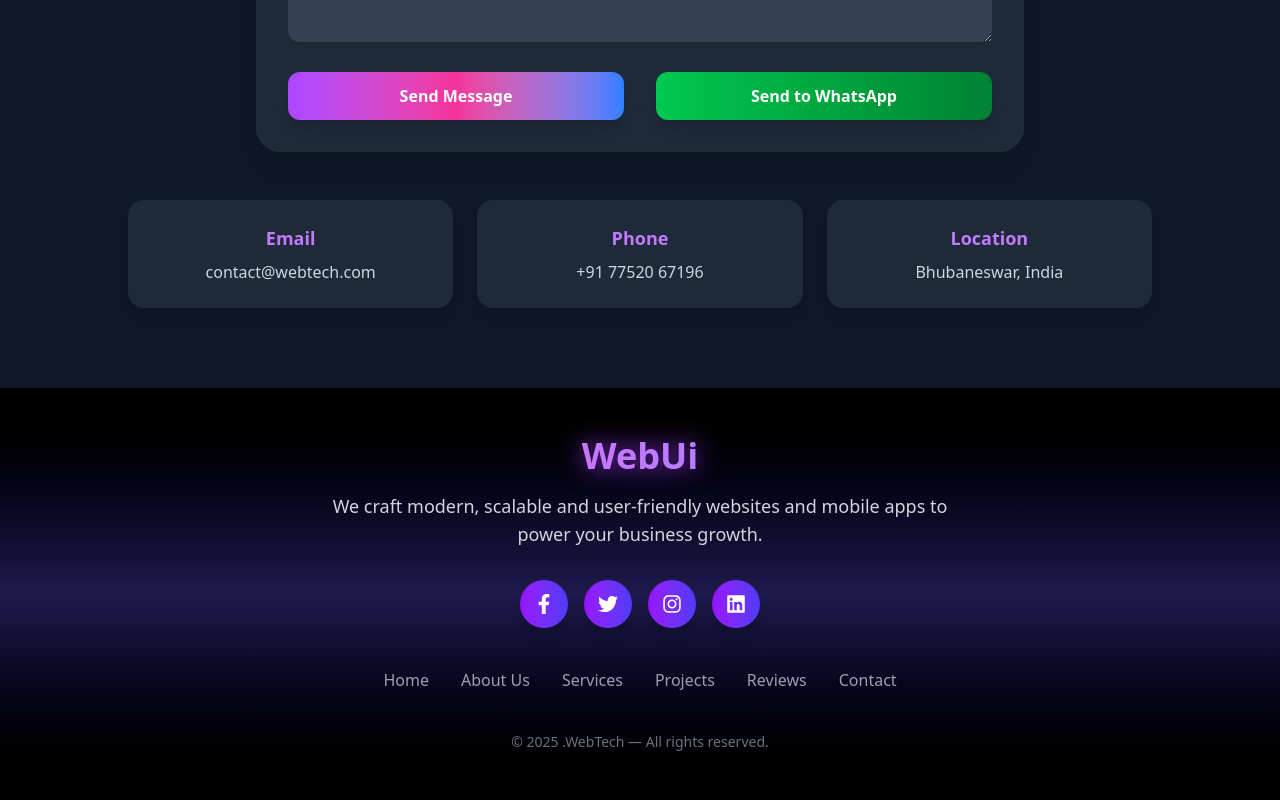
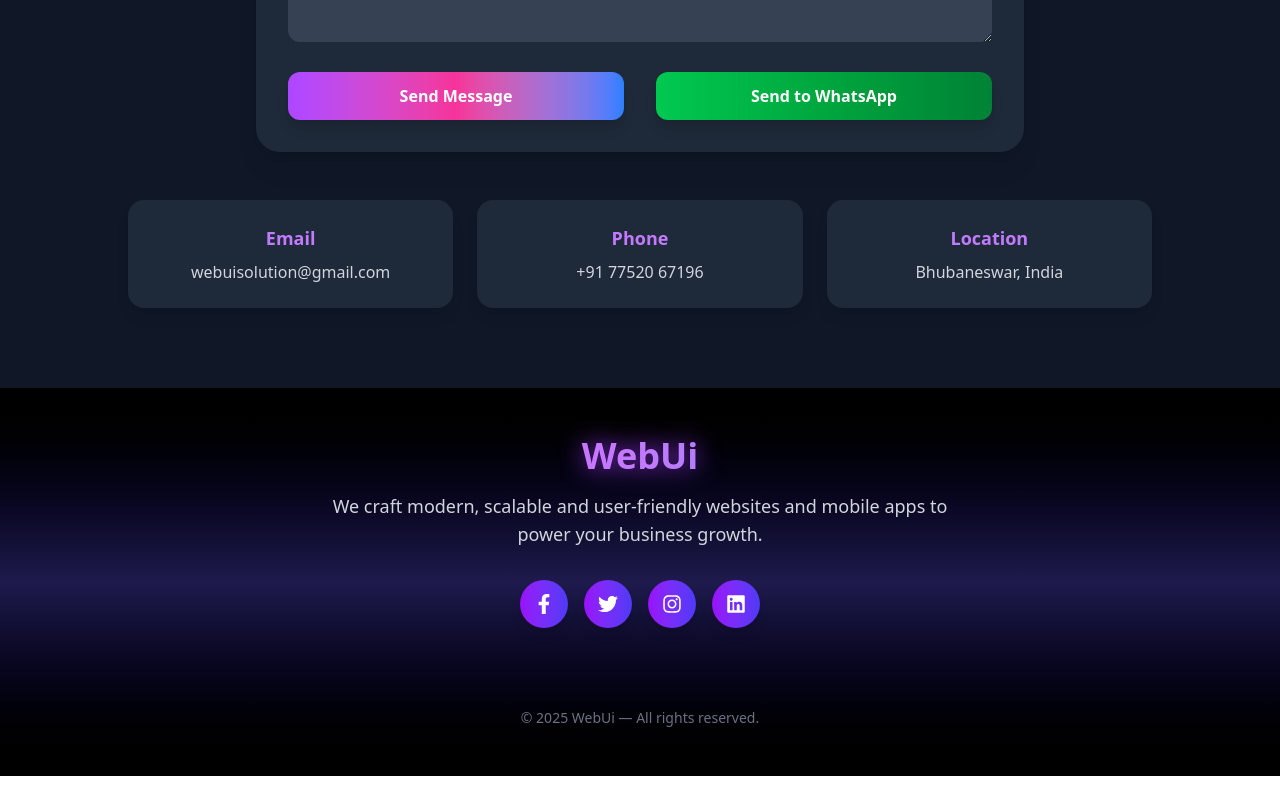
Before and after one commit to Seenusharmma/WebTech, a React (Vite) app in the folder frontend/: page /contact in a window 1280 px wide. Shown: the part 506-1306 px from the top of the page. After the commit the page ends 1282 px from the top, so only its background shows below. Built offline with nearby package versions, Linux system fonts and the light colour scheme.

Commit message:
add social links and update email

```diff
--- a/frontend/src/Components/ContactSection.jsx
+++ b/frontend/src/Components/ContactSection.jsx
@@ -20,7 +20,7 @@
   const handleSendEmail = () => {
     const subject = "New Contact Form Message";
     const body = `Hello, my name is ${form.name}. My email is ${form.email}. Message: ${form.message}`;
-    window.location.href = `mailto:roshansharma7250@gmail.com?subject=${encodeURIComponent(
+    window.location.href = `mailto:webuisolution@gmail.com?subject=${encodeURIComponent(
       subject
     )}&body=${encodeURIComponent(body)}`;
   };
@@ -126,7 +126,7 @@
         >
           <div className="bg-gray-800 p-6 rounded-2xl shadow-lg hover:scale-105 transition-transform duration-300">
             <h3 className="font-semibold text-lg text-purple-400 mb-2">Email</h3>
-            <p className="text-gray-300">contact@webtech.com</p>
+            <p className="text-gray-300">webuisolution@gmail.com</p>
           </div>
           <div className="bg-gray-800 p-6 rounded-2xl shadow-lg hover:scale-105 transition-transform duration-300">
             <h3 className="font-semibold text-lg text-purple-400 mb-2">Phone</h3>
--- a/frontend/src/Components/Footer.jsx
+++ b/frontend/src/Components/Footer.jsx
@@ -3,10 +3,10 @@
 
 export default function Footer() {
   const socialLinks = [
-    { icon: <FaFacebookF />, url: "#" },
-    { icon: <FaTwitter />, url: "#" },
-    { icon: <FaInstagram />, url: "#" },
-    { icon: <FaLinkedin />, url: "#" },
+    { icon: <FaFacebookF />, url: "https://www.facebook.com/people/WebUi/61580214405199/" },
+    { icon: <FaTwitter />, url: "https://x.com/WebuiStudio" },
+    { icon: <FaInstagram />, url: "https://www.instagram.com/webui.build/" },
+    { icon: <FaLinkedin />, url: "https://www.linkedin.com/in/roshan-sharma70/" }, // In feture when we gonna start hiring for our bulding team then that time we create a fresh one Linkdin Profile
   ];
 
   return (
@@ -89,7 +89,7 @@
           whileInView={{ opacity: 1 }}
           transition={{ delay: 0.7, duration: 1 }}
         >
-          {["Home", "About Us", "Services", "Projects", "Reviews", "Contact"].map(
+          {/* {["Home", "About Us", "Services", "Projects", "Reviews", "Contact"].map(
             (item, i) => (
               <motion.li
                 key={i}
@@ -99,7 +99,7 @@
                 {item}
               </motion.li>
             )
-          )}
+          )} */}
         </motion.ul>
 
         {/* Bottom Text */}
@@ -109,7 +109,7 @@
           whileInView={{ opacity: 1 }}
           transition={{ delay: 1, duration: 1 }}
         >
-          © {new Date().getFullYear()} .WebTech — All rights reserved.
+          © {new Date().getFullYear()} WebUi — All rights reserved.
         </motion.div>
       </div>
     </footer>
```
